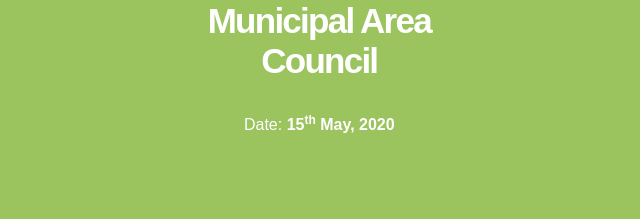
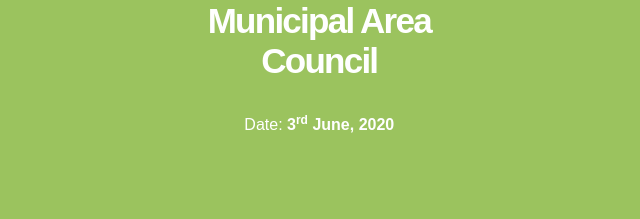
Before and after one commit to dhaveed/chowberry-covid-website, a plain HTML site: page index.html in a window 1280 px wide. Shown: the part 2761-2980 px from the top of the page, 534-1174 px from the left. Drawn offline with nearby package versions, Linux system fonts and the light colour scheme; a script that the page names is missing.

Commit message:
Update Date for Gbagalpe Community

```diff
--- a/index.html
+++ b/index.html
@@ -699,7 +699,7 @@
                                 <!-- <p>Gbagalape Community Abuja Municipal Area Council</p> -->
                                 <div class="projects-masonry__details-holder">
                                     <!-- <div class="projects-masonry__details-item"><span>Goal: </span><span>25 000$</span></div> -->
-                                    <div class="projects-masonry__details-item"><span>Date: </span><span>15<sup>th</sup> May, 2020</span></div>
+                                    <div class="projects-masonry__details-item"><span>Date: </span><span>3<sup>rd</sup> June, 2020</span></div>
                                 </div>
                             </div>
                         </div>
```
